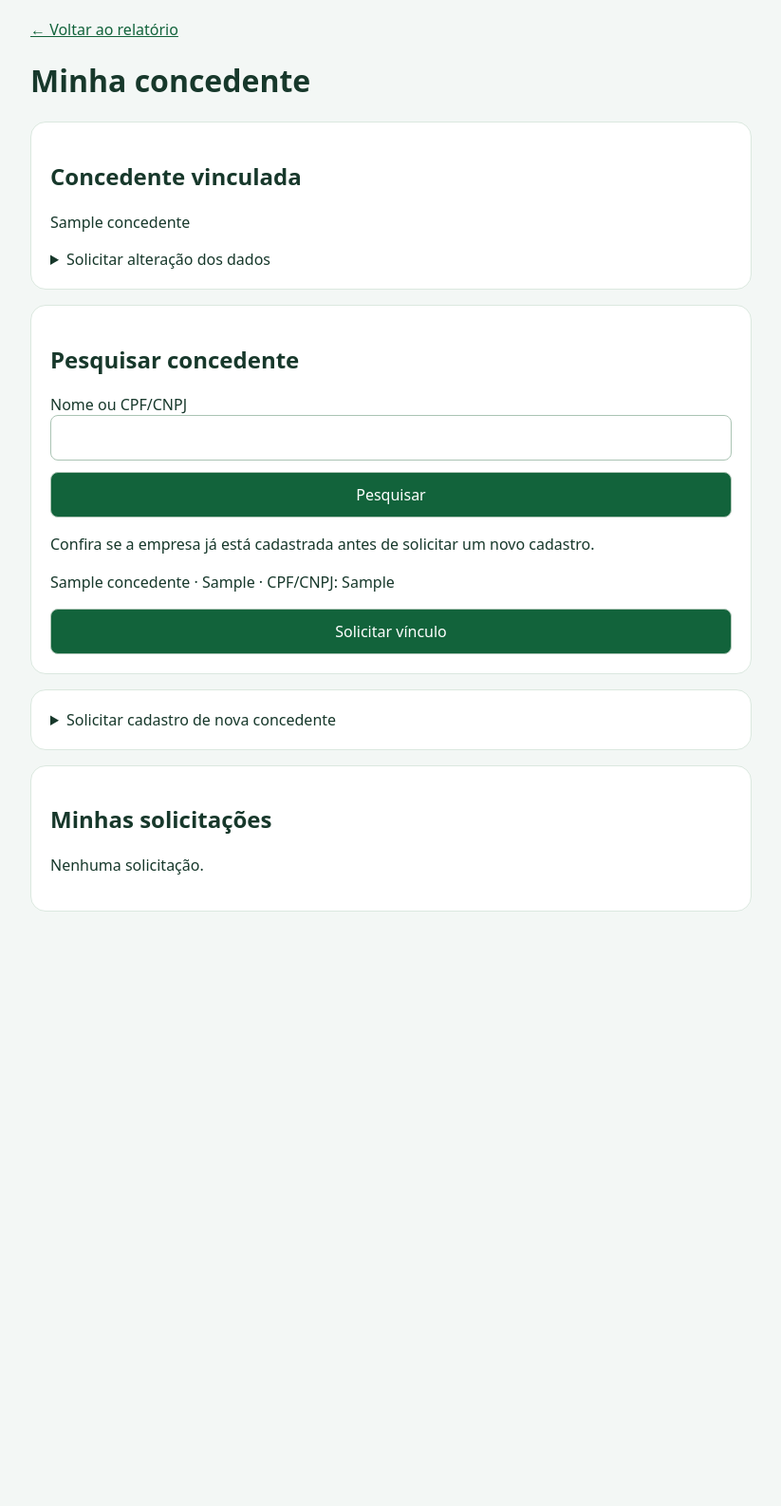
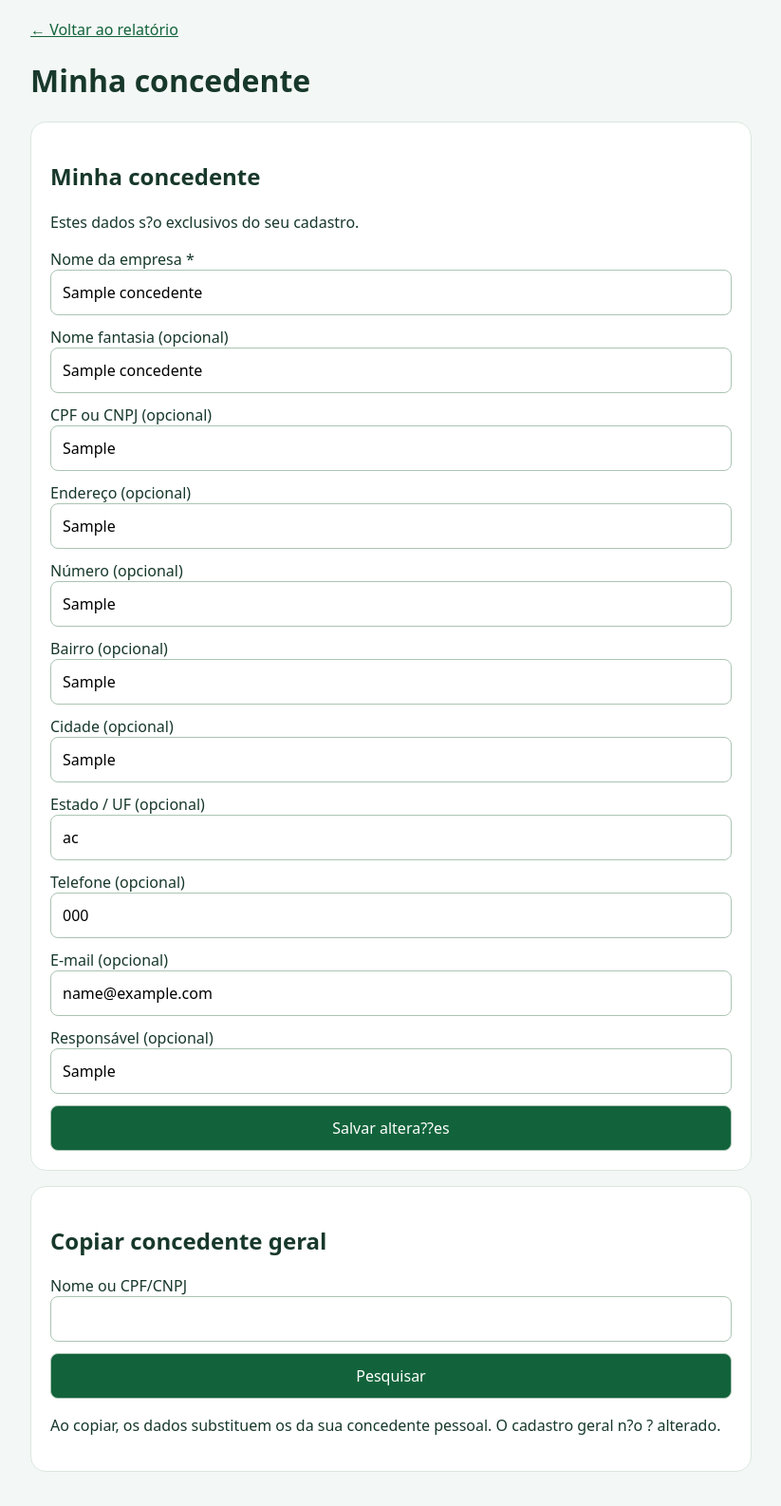
Before and after one commit to ASRSQ/relatorio, a Laravel app: page /minha-concedente in a window 1280 px wide. Shown: the whole page at 95% size, without its empty margins (228-1051 px from the left). Before the commit the page ends 960 px from the top, so only its background shows below. Run offline with Laravel 12, Linux system fonts and the light colour scheme; a user stored in the database is signed in; tables that the repository leaves empty hold one stand-in row (values such as "Sample post").

Commit message:
copia concedente

```diff
--- a/app/Http/Controllers/AdminController.php
+++ b/app/Http/Controllers/AdminController.php
@@ -75,7 +75,7 @@ class AdminController extends Controller
             'Não iniciados' => (clone $base)->whereDoesntHave('relatorio')->count(),
             'Em preenchimento' => (clone $base)->whereHas('relatorio', fn ($q) => $q->whereNull('concluido_em'))->count(),
             'Finalizados' => (clone $base)->whereHas('relatorio', fn ($q) => $q->whereNotNull('concluido_em'))->count(),
-            'Concedentes cadastradas' => \App\Models\Concedente::count(),
+            'Concedentes cadastradas' => \App\Models\Concedente::whereNull('aluno_proprietario_id')->count(),
             'Pendências' => \App\Models\SolicitacaoConcedente::where('situacao', 'pendente')->whereHas('aluno', fn ($q) => $q->when(! $usuario->is_admin, fn ($q) => $q->whereIn('turma_id', $usuario->turmas()->select('turmas.id'))))->count(),
         ];
         $turmas = $usuario->is_admin ? \App\Models\Turma::orderBy('nome')->get() : $usuario->turmas()->orderBy('nome')->get();
--- a/app/Http/Controllers/GestaoController.php
+++ b/app/Http/Controllers/GestaoController.php
@@ -18,20 +18,20 @@ class GestaoController extends Controller
         abort_unless($aluno && $aluno->ativo, 403);
         return $aluno;
     }
-    private function dadosEmpresa(Request $request, ?Concedente $empresa = null): array
+    private function dadosEmpresa(Request $request, ?Concedente $empresa = null, bool $pessoal = false): array
     {
         $request->merge(['documento' => preg_replace('/\D/', '', $request->input('documento', '')) ?: null]);
         $dados = $request->validate([
             'nome' => 'required|string|max:255', 'nome_fantasia' => 'nullable|string|max:255',
-            'documento' => ['nullable', 'regex:/^(\d{11}|\d{14})$/', Rule::unique('concedentes', 'documento')->ignore($empresa?->id)],
+            'documento' => ['nullable', 'regex:/^(\d{11}|\d{14})$/', $pessoal ? 'nullable' : Rule::unique('concedentes', 'documento')->whereNull('aluno_proprietario_id')->ignore($empresa?->id)],
             'endereco' => 'nullable|string|max:255', 'numero' => 'nullable|string|max:30', 'bairro' => 'nullable|string|max:255',
             'cidade' => 'nullable|string|max:255', 'estado' => 'nullable|alpha|size:2', 'telefone' => 'nullable|string|max:30',
             'email' => 'nullable|email|max:255', 'responsavel' => 'nullable|string|max:255',
         ]);
         $documento = $dados['documento'] ?? null;
         if ($documento && ! $this->documentoValido($documento)) throw ValidationException::withMessages(['documento'=>'Informe um CPF ou CNPJ válido.']);
-        if (! $empresa && empty($dados['documento']) && ! $request->boolean('confirmar_semelhante')) {
-            $semelhante = Concedente::whereRaw('LOWER(nome) = ?', [mb_strtolower($dados['nome'])])
+        if (! $pessoal && ! $empresa && empty($dados['documento']) && ! $request->boolean('confirmar_semelhante')) {
+            $semelhante = Concedente::whereNull('aluno_proprietario_id')->whereRaw('LOWER(nome) = ?', [mb_strtolower($dados['nome'])])
                 ->when(! empty($dados['cidade']), fn ($q) => $q->whereRaw('LOWER(cidade) = ?', [mb_strtolower($dados['cidade'])]))->exists();
             if ($semelhante) throw ValidationException::withMessages(['nome'=>'Existe uma concedente com identificação semelhante. Pesquise antes de cadastrar; se for outra empresa, marque a confirmação.']);
         }
@@ -89,18 +89,19 @@ class GestaoController extends Controller
     {
         $busca = $request->validate(['busca'=>'nullable|string|max:255'])['busca'] ?? '';
         $usuario = Auth::user();
-        $empresas = Concedente::with(['alunos' => fn ($q) => $q->when(! $usuario->is_admin, fn ($q) => $q->whereIn('turma_id', $usuario->turmas()->select('turmas.id')))->with('turmaVinculada')])->when($busca, fn ($q) => $q->where(fn ($q) => $q->where('nome','like',"%{$busca}%")->orWhere('documento','like',"%{$busca}%")))->orderBy('nome')->get();
+        $empresas = Concedente::whereNull('aluno_proprietario_id')->with(['alunos' => fn ($q) => $q->when(! $usuario->is_admin, fn ($q) => $q->whereIn('turma_id', $usuario->turmas()->select('turmas.id')))->with('turmaVinculada')])->when($busca, fn ($q) => $q->where(fn ($q) => $q->where('nome','like',"%{$busca}%")->orWhere('documento','like',"%{$busca}%")))->orderBy('nome')->get();
         return view('gestao.empresas', compact('empresas'));
     }
     public function salvarEmpresa(Request $request, ?Concedente $empresa = null)
     {
+        if ($empresa) abort_unless($empresa->aluno_proprietario_id === null, 404);
         $dados = $this->dadosEmpresa($request, $empresa); $dados['ativa'] = $request->boolean('ativa');
         ($empresa ?? new Concedente())->fill($dados)->save(); return back()->with('ok', 'Concedente salva.');
     }
     public function vincular(Request $request, EstagioAluno $aluno)
     {
         abort_unless(Auth::user()->podeVerAluno($aluno), 403);
-        $dados = $request->validate(['concedente_id'=>['required',Rule::exists('concedentes','id')->where('ativa', true)]]);
+        $dados = $request->validate(['concedente_id'=>['required',Rule::exists('concedentes','id')->where('ativa', true)->whereNull('aluno_proprietario_id')]]);
         $aluno->update($dados); return back()->with('ok', 'Concedente vinculada ao aluno.');
     }
     public function alunoForm(?EstagioAluno $aluno = null)
@@ -132,29 +133,28 @@ class GestaoController extends Controller
     }
     public function minhaEmpresa(Request $request)
     {
-        $aluno = $this->alunoProprio($request); $busca = $request->validate(['busca'=>'nullable|string|max:255'])['busca'] ?? '';
-        $empresas = Concedente::where('ativa', true)->when($busca, fn ($q) => $q->where(fn ($q) => $q->where('nome','like',"%{$busca}%")->orWhere('documento','like',"%{$busca}%")))->orderBy('nome')->limit(100)->get();
-        return view('estagio-minha-concedente', ['aluno'=>$aluno, 'empresas'=>$empresas, 'solicitacoes'=>$aluno->solicitacoes()->latest()->get()]);
+        $aluno = $this->alunoProprio($request);
+        $busca = $request->validate(['busca'=>'nullable|string|max:255'])['busca'] ?? '';
+        $empresas = Concedente::whereNull('aluno_proprietario_id')->where('ativa', true)->when($busca, fn ($q) => $q->where(fn ($q) => $q->where('nome', 'like', "%{$busca}%")->orWhere('documento', 'like', "%{$busca}%")))->orderBy('nome')->limit(100)->get();
+        return view('estagio-minha-concedente', ['aluno'=>$aluno, 'empresas'=>$empresas]);
     }
     public function solicitar(Request $request)
     {
         $aluno = $this->alunoProprio($request);
-        if ($request->filled('alterar_id')) {
-            $empresa = Concedente::whereKey($request->integer('alterar_id'))->whereKey($aluno->concedente_id)->where('ativa', true)->firstOrFail();
-            $dados = $this->dadosEmpresa($request, $empresa);
-            $solicitacao = ['concedente_id' => $empresa->id, 'dados' => $dados];
-        } elseif ($request->filled('concedente_id')) {
-            $solicitacao = $request->validate(['concedente_id'=>['required',Rule::exists('concedentes','id')->where('ativa', true)]]);
+        if ($request->filled('concedente_id')) {
+            $dados = $request->validate(['concedente_id'=>['required', Rule::exists('concedentes', 'id')->where('ativa', true)->whereNull('aluno_proprietario_id')]]);
+            $origem = Concedente::whereKey($dados['concedente_id'])->whereNull('aluno_proprietario_id')->where('ativa', true)->firstOrFail();
+            $dados = $origem->only(['nome', 'nome_fantasia', 'documento', 'endereco', 'numero', 'bairro', 'cidade', 'estado', 'telefone', 'email', 'responsavel']);
         } else {
-            $dados = $this->dadosEmpresa($request);
-            $solicitacao = ['dados'=>$dados];
+            $dados = $this->dadosEmpresa($request, null, true);
         }
-        DB::transaction(function () use ($aluno, $solicitacao) {
+        DB::transaction(function () use ($aluno, $dados) {
             $aluno = EstagioAluno::whereKey($aluno->id)->lockForUpdate()->firstOrFail();
-            if ($aluno->solicitacoes()->where('situacao', 'pendente')->exists()) throw ValidationException::withMessages(['solicitacao'=>'Você já possui uma solicitação aguardando análise.']);
-            $aluno->solicitacoes()->create($solicitacao);
+            $empresa = Concedente::updateOrCreate(['aluno_proprietario_id'=>$aluno->id], $dados + ['ativa'=>true]);
+            $aluno->update(['concedente_id'=>$empresa->id]);
+            $aluno->solicitacoes()->where('situacao', 'pendente')->update(['situacao'=>'correcao', 'justificativa'=>'Substitu?da pelo cadastro pessoal do aluno.', 'decidido_em'=>now()]);
         });
-        return back()->with('ok', 'Solicitação enviada para análise do professor.');
+        return back()->with('ok', 'Sua concedente foi salva.');
     }
     public function pendencias()
     {
@@ -172,17 +172,17 @@ class GestaoController extends Controller
             if ($solicitacao->situacao !== 'pendente') throw ValidationException::withMessages(['solicitacao'=>'Esta solicitação já foi analisada.']);
             if ($dados['decisao'] === 'aprovada') {
                 if ($solicitacao->concedente_id) {
-                    $empresa = Concedente::whereKey($solicitacao->concedente_id)->where('ativa',true)->lockForUpdate()->first();
+                    $empresa = Concedente::whereKey($solicitacao->concedente_id)->whereNull('aluno_proprietario_id')->where('ativa',true)->lockForUpdate()->first();
                     if (! $empresa) throw ValidationException::withMessages(['concedente'=>'A concedente não está mais ativa.']);
                     if ($solicitacao->dados) {
                         if ($solicitacao->aluno->concedente_id !== $empresa->id) throw ValidationException::withMessages(['concedente'=>'O vínculo foi alterado. Solicite a alteração novamente.']);
                         $doc = $solicitacao->dados['documento'] ?? null;
-                        if ($doc && Concedente::where('documento', $doc)->where('id', '!=', $empresa->id)->exists()) throw ValidationException::withMessages(['documento'=>'Já existe outra concedente com este CPF/CNPJ.']);
+                        if ($doc && Concedente::whereNull('aluno_proprietario_id')->where('documento', $doc)->where('id', '!=', $empresa->id)->exists()) throw ValidationException::withMessages(['documento'=>'Já existe outra concedente com este CPF/CNPJ.']);
                         $empresa->fill($solicitacao->dados)->save();
                     }
                 } else {
                     $doc = $solicitacao->dados['documento'] ?? null;
-                    if ($doc && Concedente::where('documento',$doc)->exists()) throw ValidationException::withMessages(['documento'=>'Já existe uma concedente com este CPF/CNPJ. Solicite vínculo com o cadastro existente.']);
+                    if ($doc && Concedente::whereNull('aluno_proprietario_id')->where('documento',$doc)->exists()) throw ValidationException::withMessages(['documento'=>'Já existe uma concedente com este CPF/CNPJ. Solicite vínculo com o cadastro existente.']);
                     $empresa = Concedente::create($solicitacao->dados);
                 }
                 $solicitacao->aluno()->update(['concedente_id'=>$empresa->id]); $solicitacao->concedente_id = $empresa->id;
--- a/resources/views/admin/show.blade.php
+++ b/resources/views/admin/show.blade.php
@@ -1,6 +1,6 @@
 @extends('admin.layout')
 @section('content')
-<a href="{{route('admin.index')}}">← Voltar ao painel</a><h1>{{$aluno->nome}}</h1><p>{{$aluno->curso}} · {{$aluno->turma}} · {{$aluno->empresa?->nome ?? $aluno->concedente}}</p><p>Situação: {{$relatorio?->situacao ?? 'Não iniciado'}}</p><p><a href="{{route('admin.aluno.editar',$aluno)}}">Editar cadastro do aluno</a></p><section class="card"><h2>Vincular concedente</h2><form method="post" action="{{route('admin.aluno.concedente',$aluno)}}">@csrf<label>Concedente<select name="concedente_id" required><option value="">Selecione</option>@foreach(\App\Models\Concedente::where('ativa',true)->orderBy('nome')->get() as $empresa)<option value="{{$empresa->id}}" @selected($aluno->concedente_id === $empresa->id)>{{$empresa->nome}} — {{$empresa->documento ?: 'documento não informado'}}</option>@endforeach</select></label><p><button>Vincular</button></p></form></section>
+<a href="{{route('admin.index')}}">← Voltar ao painel</a><h1>{{$aluno->nome}}</h1><p>{{$aluno->curso}} · {{$aluno->turma}} · {{$aluno->empresa?->nome ?? $aluno->concedente}}</p><p>Situação: {{$relatorio?->situacao ?? 'Não iniciado'}}</p><p><a href="{{route('admin.aluno.editar',$aluno)}}">Editar cadastro do aluno</a></p><section class="card"><h2>Vincular concedente</h2><form method="post" action="{{route('admin.aluno.concedente',$aluno)}}">@csrf<label>Concedente<select name="concedente_id" required><option value="">Selecione</option>@foreach(\App\Models\Concedente::whereNull('aluno_proprietario_id')->where('ativa',true)->orderBy('nome')->get() as $empresa)<option value="{{$empresa->id}}" @selected($aluno->concedente_id === $empresa->id)>{{$empresa->nome}} — {{$empresa->documento ?: 'documento não informado'}}</option>@endforeach</select></label><p><button>Vincular</button></p></form></section>
 @if($relatorio)
 @php($identificacao = $relatorio->identificacao())
 <section class="card"><h2>Identificação complementar</h2><p>Série: {{$identificacao['serie'] ?: 'Não informada'}}</p>@foreach(['empresa'=>'Empresa','escola'=>'Escola'] as $prefixo=>$titulo)<h3>{{$titulo}}</h3><p>{{$identificacao[$prefixo.'_endereco'] ?: 'Endereço não informado'}}, {{$identificacao[$prefixo.'_numero'] ?: 'número não informado'}} · {{$identificacao[$prefixo.'_bairro']}} · {{$identificacao[$prefixo.'_cidade']}}</p><p>Telefone: {{$identificacao[$prefixo.'_telefone'] ?: 'Não informado'}} · E-mail: {{$identificacao[$prefixo.'_email'] ?: 'Não informado'}}</p>@endforeach<p>Período: {{$aluno->inicio?->format('d/m/Y') ?: 'Não informado'}} a {{$aluno->termino?->format('d/m/Y') ?: 'Não informado'}}</p></section>
--- a/resources/views/estagio-minha-concedente.blade.php
+++ b/resources/views/estagio-minha-concedente.blade.php
@@ -1,5 +1,9 @@
 <!doctype html><html lang="pt-BR"><head><meta charset="utf-8"><meta name="viewport" content="width=device-width,initial-scale=1"><title>Minha concedente</title><style>*{box-sizing:border-box}body{margin:0;background:#f3f7f5;color:#17382b;font:16px system-ui}main{max-width:800px;margin:auto;padding:20px}section{background:white;border:1px solid #dbe8df;border-radius:16px;padding:20px;margin:16px 0}label{display:block;margin:12px 0}input,select,button{display:block;width:100%;font:inherit;padding:12px;border:1px solid #abc4b4;border-radius:8px}button{background:#12633b;color:white;margin-top:12px}a{color:#12633b}p{line-height:1.5}</style></head><body><main><a href="{{route('estagio.editar')}}">← Voltar ao relatório</a><h1>Minha concedente</h1>@if(session('ok'))<p role="status">{{session('ok')}}</p>@endif @if($errors->any())<section role="alert">@foreach($errors->all() as $erro)<p>{{$erro}}</p>@endforeach</section>@endif
-<section><h2>Concedente vinculada</h2><p>{{$aluno->empresa?->nome ?? ($aluno->concedente ?: 'Nenhuma concedente vinculada.')}}</p>@if($aluno->empresa)<details><summary>Solicitar alteração dos dados</summary><p>As alterações serão analisadas pelo professor antes de valerem para todos os alunos vinculados.</p><form method="post" action="{{route('estagio.concedente.solicitar')}}">@csrf<input type="hidden" name="alterar_id" value="{{$aluno->empresa->id}}">@include('gestao.empresa-campos',['empresa'=>$aluno->empresa])<button>Enviar alteração para análise</button></form></details>@endif</section>
-<section><h2>Pesquisar concedente</h2><form method="get"><label>Nome ou CPF/CNPJ<input name="busca" value="{{request('busca')}}"></label><button>Pesquisar</button></form><p>Confira se a empresa já está cadastrada antes de solicitar um novo cadastro.</p>@foreach($empresas as $empresa)<form method="post" action="{{route('estagio.concedente.solicitar')}}">@csrf<input type="hidden" name="concedente_id" value="{{$empresa->id}}"><p>{{$empresa->nome}} · {{$empresa->cidade ?: 'Cidade não informada'}} · CPF/CNPJ: {{$empresa->documento ?: 'Não informado'}}</p><button>Solicitar vínculo</button></form>@endforeach</section>
-<section><details><summary>Solicitar cadastro de nova concedente</summary><p>O cadastro será analisado pelo professor.</p><form method="post" action="{{route('estagio.concedente.solicitar')}}">@csrf @include('gestao.empresa-campos',['empresa'=>null])<button>Enviar solicitação</button></form></details></section>
-<section><h2>Minhas solicitações</h2>@forelse($solicitacoes as $solicitacao)<p>{{($solicitacao->concedente?->nome ?? ($solicitacao->dados['nome'] ?? 'Concedente'))}} — {{$solicitacao->situacao}} @if($solicitacao->justificativa) — {{$solicitacao->justificativa}} @endif</p>@empty<p>Nenhuma solicitação.</p>@endforelse</section></main></body></html>
+<section><h2>Minha concedente</h2>
+@if($aluno->empresa && $aluno->empresa->aluno_proprietario_id === $aluno->id)
+<p>Estes dados s?o exclusivos do seu cadastro.</p><form method="post" action="{{route('estagio.concedente.solicitar')}}">@csrf @include('gestao.empresa-campos',['empresa'=>$aluno->empresa])<button>Salvar altera??es</button></form>
+@else
+<p>Concedente atual: {{$aluno->empresa?->nome ?? ($aluno->concedente ?: 'Nenhuma')}}</p><p>Cadastre seus dados ou copie uma concedente geral para edit?-los.</p>
+<form method="post" action="{{route('estagio.concedente.solicitar')}}">@csrf @include('gestao.empresa-campos',['empresa'=>null])<button>Salvar minha concedente</button></form>
+@endif</section>
+<section><h2>Copiar concedente geral</h2><form method="get"><label>Nome ou CPF/CNPJ<input name="busca" value="{{request('busca')}}"></label><button>Pesquisar</button></form><p>Ao copiar, os dados substituem os da sua concedente pessoal. O cadastro geral n?o ? alterado.</p>@foreach($empresas as $empresa)<form method="post" action="{{route('estagio.concedente.solicitar')}}">@csrf<input type="hidden" name="concedente_id" value="{{$empresa->id}}"><p>{{$empresa->nome}} ? {{$empresa->cidade ?: 'Cidade n?o informada'}} ? CPF/CNPJ: {{$empresa->documento ?: 'N?o informado'}}</p><button>Copiar para mim</button></form>@endforeach</section></main></body></html>
```
Also changed, not shown: tests/Feature/GestaoEstagioTest.php (+18 -16 lines), database/migrations/2026_11_23_000002_add_concedente_pessoal.php (added).
